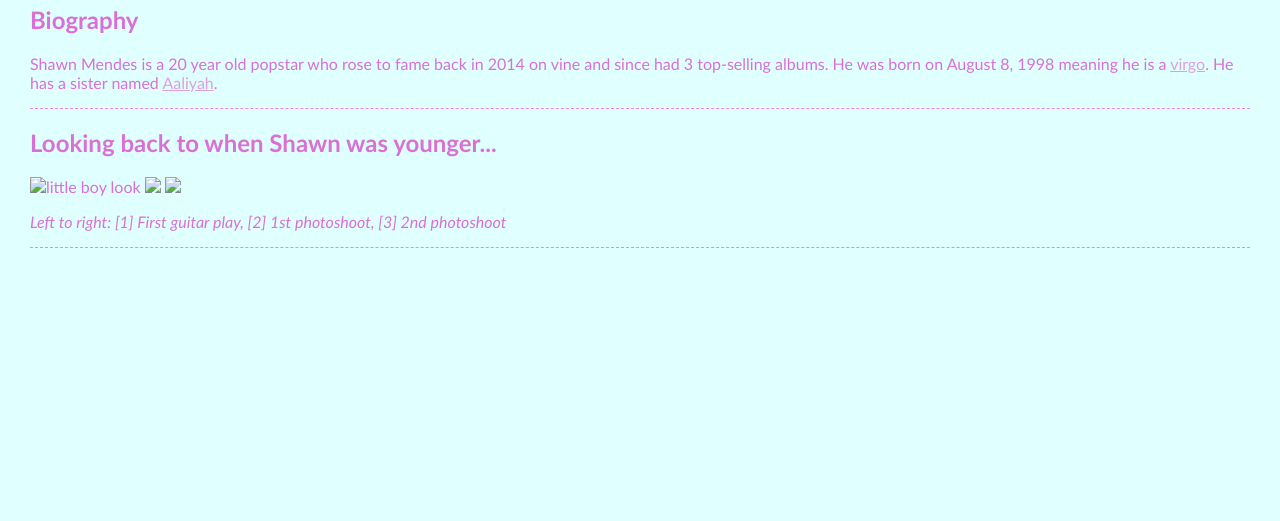
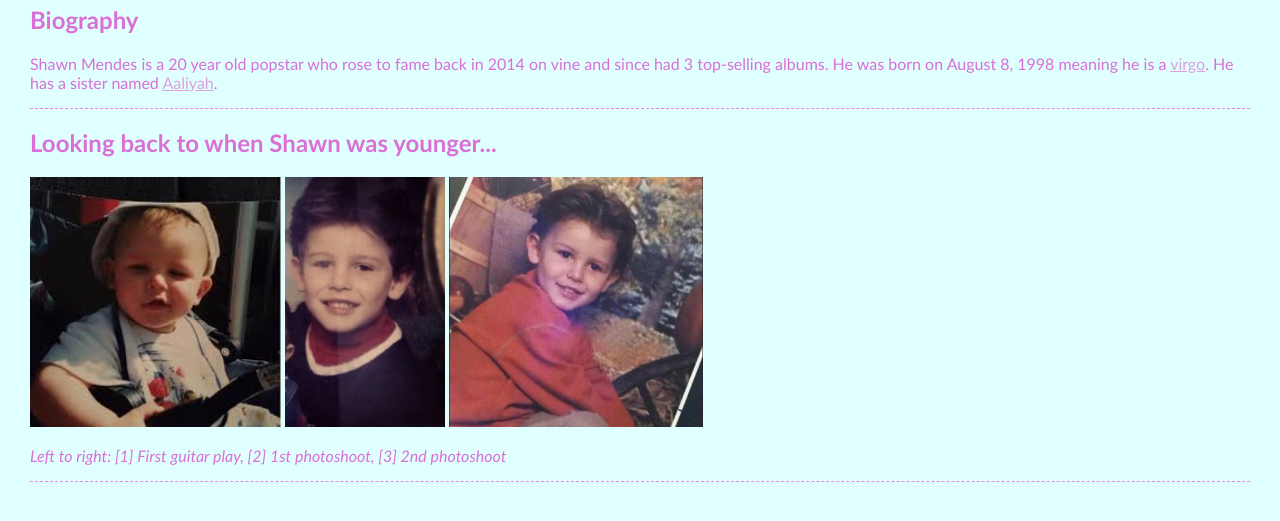
Before and after one commit to jasminej530/shawnweb, a plain HTML site: page index.html in a window 1280 px wide. Shown: the part 97-618 px from the top of the page. Drawn offline with Linux system fonts and the light colour scheme.

Commit message:
Update index.html

```diff
--- a/index.html
+++ b/index.html
@@ -17,9 +17,9 @@
     </div>
     <div>
       <h2>Looking back to when Shawn was younger...</h2>
-      <img src="./shawn/babyshawn.JPG" height="250" alt="little boy look">
-      <img src="./shawn/bshaw.jpg" height="250">
-      <img src="./shawn/shawnnnn.jpg" height="250">
+      <img src="babyshawn.JPG" height="250">
+      <img src="bshaw.jpg" height="250">
+      <img src="shawnnnn.jpg" height="250">
       <p>
       </p>
         <!-- <button id = "sample" onclick = "hideImages()" > Click Me! </button> -->
```
